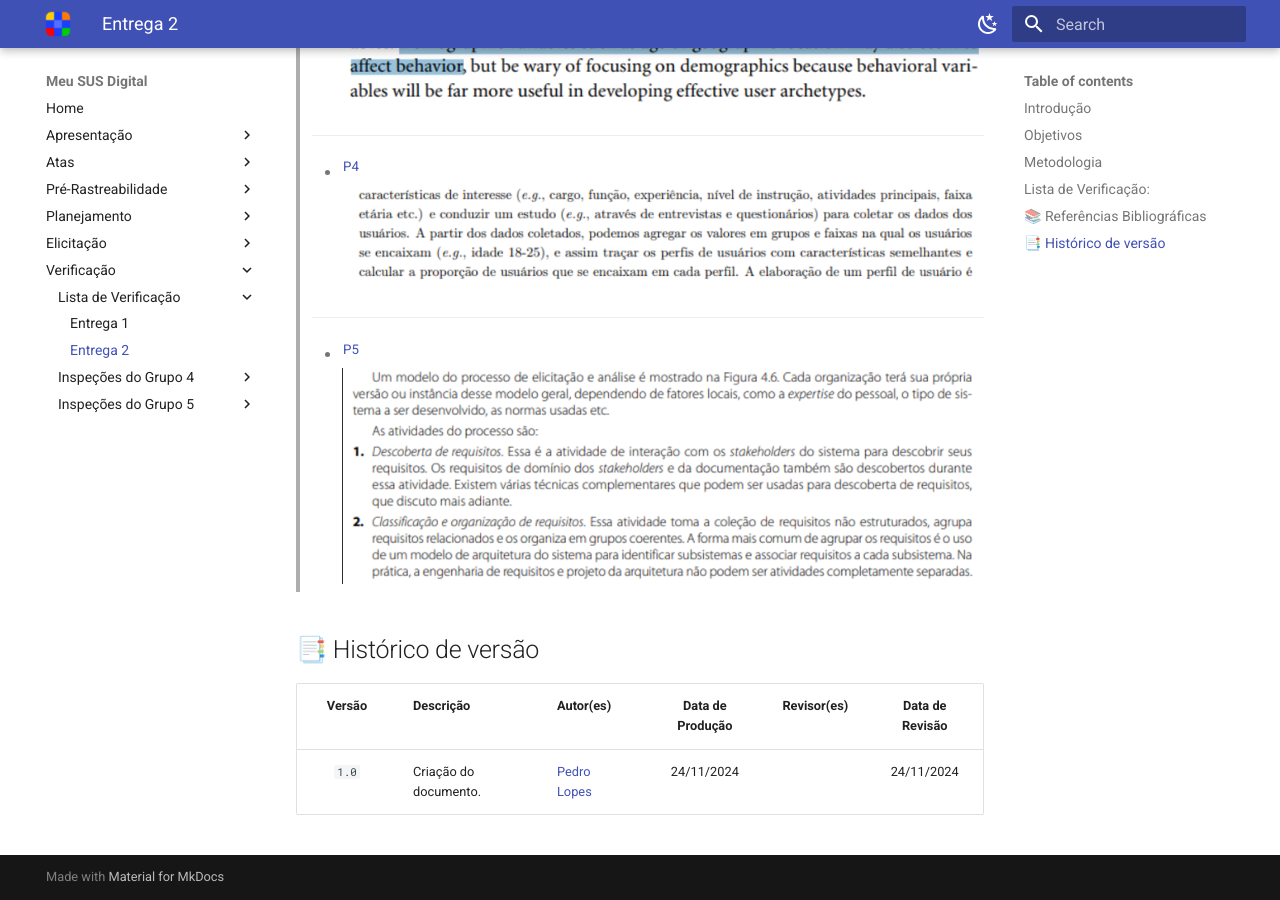
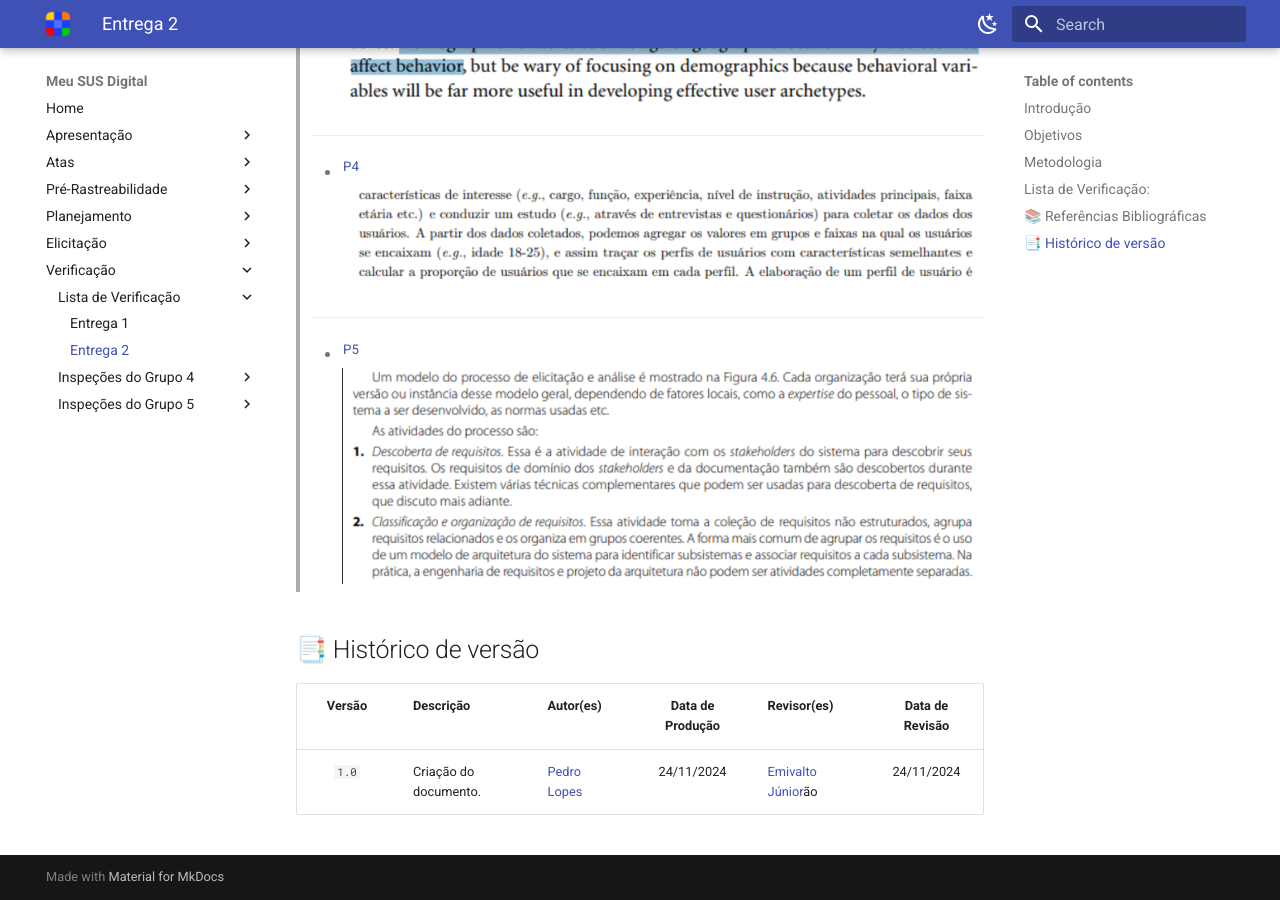
Before and after one commit to Requisitos-de-Software/2024.2-MeuSUSDigital, an MkDocs documentation site: the page built from docs/verificacao/lista_verif/entrega2.md, in a window 1280 px wide and 900 px high, scrolled down 2061 px. Built offline with MkDocs 1.6.1 and Material for MkDocs 9.7.7, drawn with Linux system fonts in a browser that asks for light colours.

Commit message:
Revisão

```diff
--- a/docs/verificacao/lista_verif/entrega2.md
+++ b/docs/verificacao/lista_verif/entrega2.md
@@ -61,4 +61,4 @@
 
 | Versão | Descrição | Autor(es) | Data de Produção | Revisor(es) | Data de Revisão |
 | :----: | --------- | --------- | :--------------: | ----------- | :-------------: |
-| `1.0`  | Criação do documento. | [Pedro Lopes](https://github.com/pLopess) | 24/11/2024 |  | 24/11/2024 |
+| `1.0`  | Criação do documento. | [Pedro Lopes](https://github.com/pLopess) | 24/11/2024 | [Emivalto Júnior](https://github.com/EmivaltoJrr)ão | 24/11/2024 |
```
